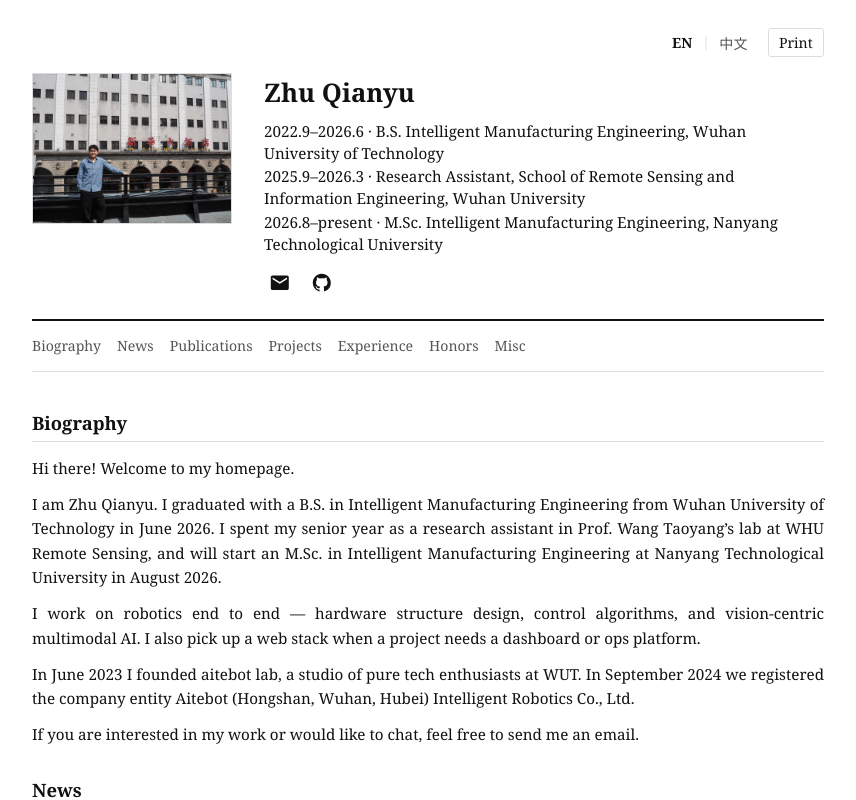
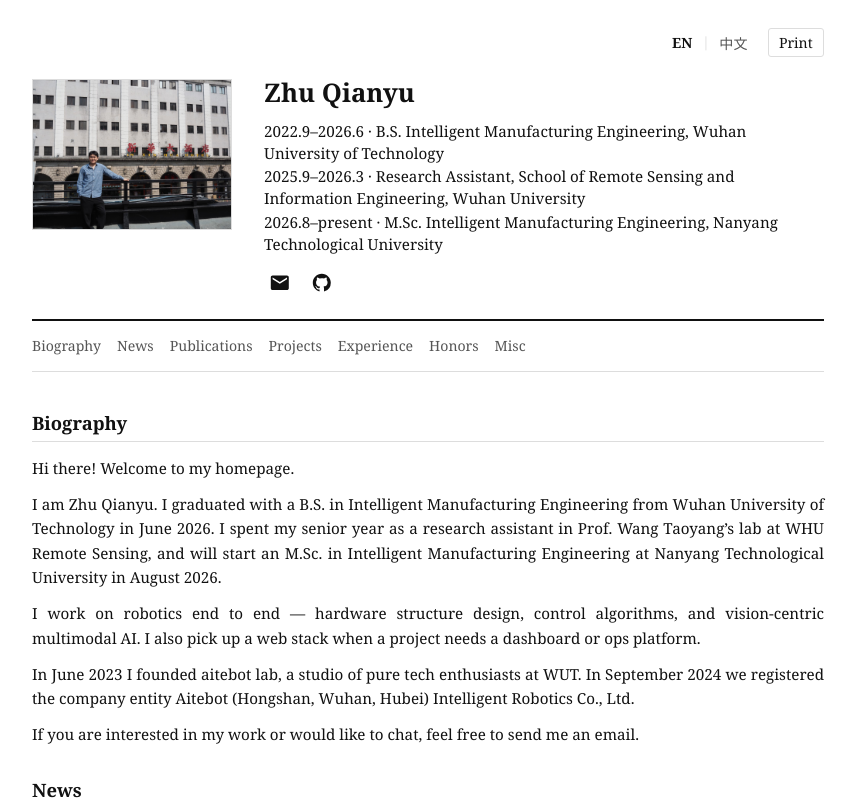
Before and after one commit to Zhu-Qianyu/Zhu-Qianyu, a Vue app: page / in a window 1280 px wide. Shown: the top 800 px of the page, without its empty margins (212-1068 px from the left). Built offline with nearby package versions, Linux system fonts and the light colour scheme.

Commit message:
Nudge profile photo down slightly for better alignment.

```diff
--- a/src/App.vue
+++ b/src/App.vue
@@ -466,6 +466,7 @@ watch(locale, (lang) => {
 
 .banner-photo {
   margin: 0;
+  margin-top: 6px;
   flex: 0 0 200px;
 }
 
```
